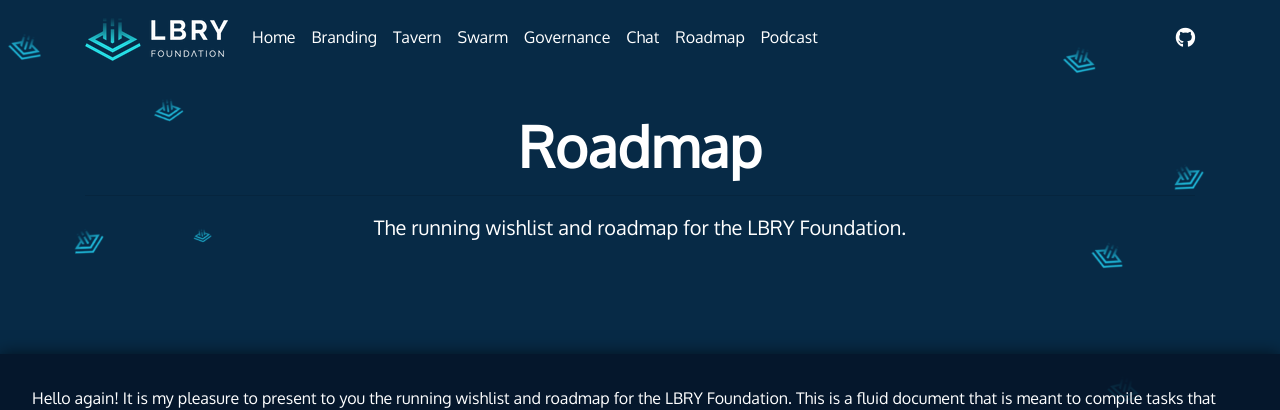
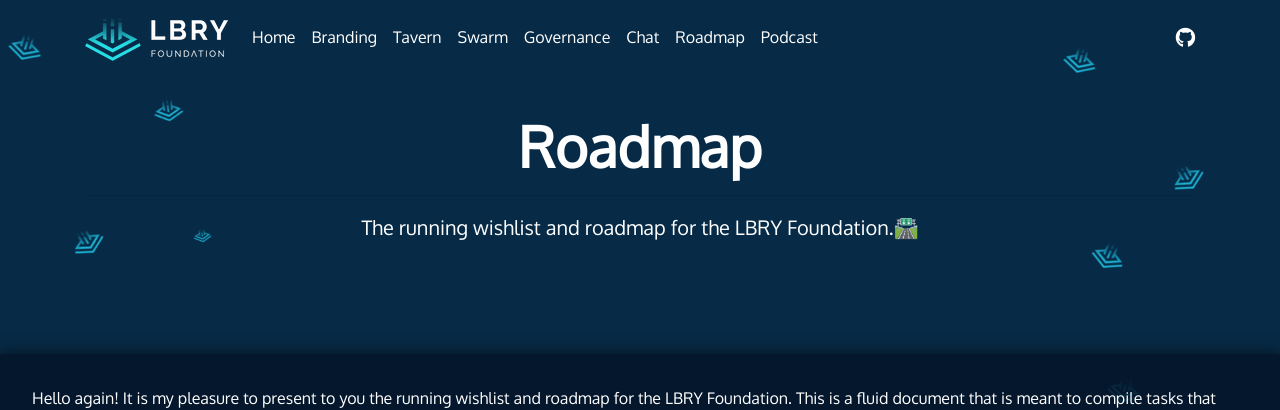
Before and after one commit to LBRYFoundation/lbryorg, a Jekyll site: the page built from pages/roadmap.md, in a window 1280 px wide and 900 px high. Shown: the top 410 px of the window. Built offline with Jekyll 4.4.1, drawn with Linux system fonts in a browser that asks for light colours.

```diff
--- a/pages/roadmap.md
+++ b/pages/roadmap.md
@@ -1,6 +1,6 @@
 ---
 title : Roadmap
-subhead : The running wishlist and roadmap for the LBRY Foundation.
+subhead : The running wishlist and roadmap for the LBRY Foundation.🛣️
 bg-image : "../img/foundation-background-art.png"
 layout : default
 permalink : /roadmap/
```
